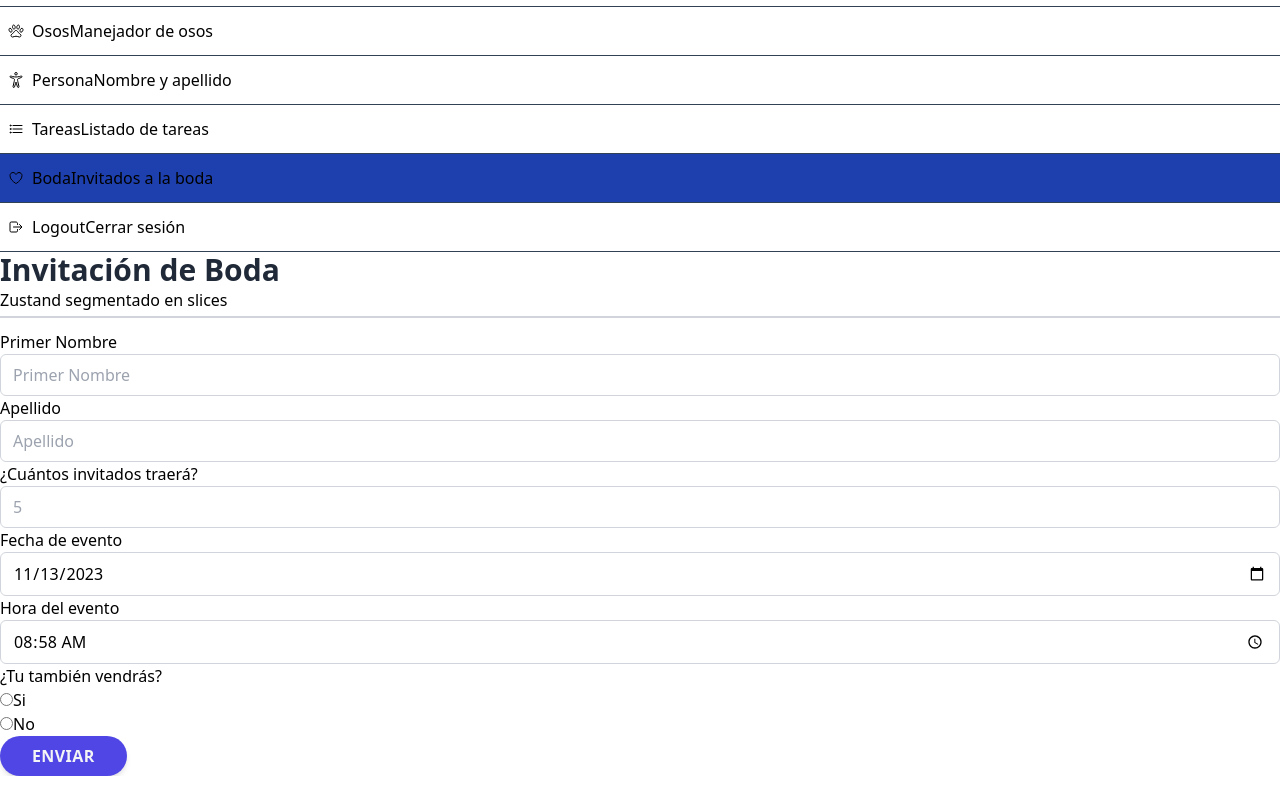
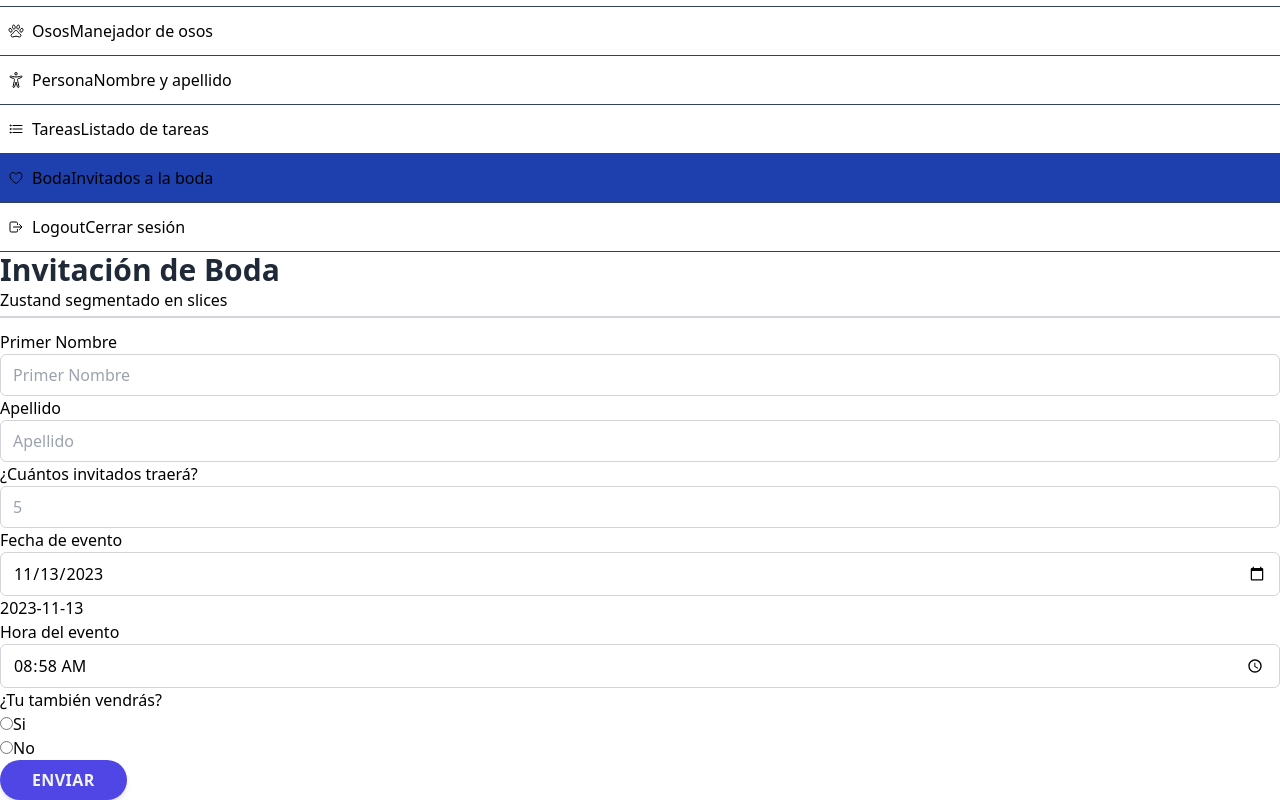
Before and after one commit to fabrogabrielandres/zustand, a React (Vite) app: page /dashboard/wedding-invitation in a window 1280 px wide. Shown: the part 450-1250 px from the top of the page. Before the commit the page ends 1226 px from the top, so only its background shows below. Built offline with nearby package versions, Linux system fonts and the light colour scheme; no server answers.

Commit message:
confirm slice

```diff
--- a/src/pages/03-slices/WeddingInvitationPage.tsx
+++ b/src/pages/03-slices/WeddingInvitationPage.tsx
@@ -11,6 +11,8 @@ export const WeddingInvitationPage = () => {
   const  eventYYYYMMDD = useWeddingBoundStore((state) => state.eventYYYYMMDD())
   const  eventHHMM = useWeddingBoundStore((state) => state.eventHHMM())
   const  setEventDate = useWeddingBoundStore((state) => state.setEventDate)
+  const  setEventTime = useWeddingBoundStore((state) => state.setEventTime)
+  const  setConfirm = useWeddingBoundStore((state) => state.setConfirm)
 
   const handleFirstName = (value:string)=>{{
     setFirstName(value)}
@@ -28,7 +30,16 @@ export const WeddingInvitationPage = () => {
   }
 
   const handleEventDate = (partialDate : string) => {
+    console.log(partialDate);
+
     setEventDate(partialDate)
+  }
+  const handleEventHours = (partialDate : string) => {
+    setEventTime(partialDate)
+  }
+
+  const handleConfirm = (value : boolean) => {
+    setConfirm(value)
   }
 
 
@@ -109,6 +120,7 @@ export const WeddingInvitationPage = () => {
                     value={eventYYYYMMDD}
                     onChange={(e)=>handleEventDate(e.target.value)}
                   />
+                  <span>{eventYYYYMMDD}</span>
                 </div>
               </div>
               <div className="w-full px-3 sm:w-1/2">
@@ -123,6 +135,7 @@ export const WeddingInvitationPage = () => {
                     name="eventTime"
                     id="eventTime"
                     value={eventHHMM}
+                    onChange={(e)=>handleEventHours(e.target.value)}
                     />
                 </div>
               </div>
@@ -139,10 +152,11 @@ export const WeddingInvitationPage = () => {
                     name="isComing"
                     id="radioButton1"
                     className="h-5 w-5"
-                  />
+                    onChange={()=>handleConfirm(true)}
+                    />
                   <label
                     className="pl-3 text-base font-medium text-[#07074D]"
-                  >
+                    >
                     Si
                   </label>
                 </div>
@@ -152,10 +166,11 @@ export const WeddingInvitationPage = () => {
                     name="isComing"
                     id="radioButton2"
                     className="h-5 w-5"
-                  />
+                    onChange={()=>handleConfirm(false)}
+                    />
                   <label
                     className="pl-3 text-base font-medium text-[#07074D]"
-                  >
+                    >
                     No
                   </label>
                 </div>
--- /dev/null
+++ b/src/store/widding/confirm.Slice.ts
@@ -0,0 +1,10 @@
+import { StateCreator, create } from 'zustand'
+
+export interface ConfirmInterface {
+  confirm : boolean;
+  setConfirm : (val : boolean) => void;
+}
+export const createConfirmSlice :  StateCreator<ConfirmInterface> = ((set)=>({
+    confirm : false,
+    setConfirm : (val:boolean) => set((_state) => ({ confirm : val }))
+}))
--- a/src/store/widding/dateSlice.ts
+++ b/src/store/widding/dateSlice.ts
@@ -4,16 +4,17 @@ import { StateCreator } from "zustand";
 export interface DateSlice {
   eventDate : Date;
   eventYYYYMMDD :()=>string;
-  eventHHMM     :()=>string;
+  eventHHMM :()=>string;
   setEventDate     :(partialDate:string)=>void;
+  setEventTime     :(partialDate:string)=>void;
 }
 
 export const createDateSlice : StateCreator<DateSlice> = ((set ,get)=>({
 
   eventDate : new Date(),
   eventYYYYMMDD : ()=>{
-      const eventHHMM = get().eventDate.toISOString().split("T")[0];
-      return eventHHMM
+      const YYYYMMDD = get().eventDate.toISOString().split("T")[0];
+      return YYYYMMDD
   },
   eventHHMM:()=>{
     const hours = get().eventDate.getHours().toString().padStart(2,"0");
@@ -21,17 +22,31 @@ export const createDateSlice : StateCreator<DateSlice> = ((set ,get)=>({
       return `${hours}:${minutes}`
   },
   setEventDate: (partialDate:string)=>{
+        console.log("slice",partialDate);
+
       set((state:DateSlice)=>
       {
             const date = new Date(partialDate)
             const month = date.getMonth();
-            const day = date.getDay();
+            const day = date.getDate();
             const year = date.getFullYear();
+
             const newDate = new Date(state.eventDate)
             newDate.setFullYear(year,month,day)
+            console.log("slice2",{month,day,year,newDate});
             return {eventDate:newDate}
         }
         )
     },
-    setHHMM: (hours:string)=>{set((state:DateSlice)=>({}))},
+    setEventTime: (hourAndMinute:string)=>{
+        set((state:DateSlice)=>{
+
+            const newDate = state.eventDate;
+            const hour  = hourAndMinute.split(":")[0];
+            const minut = hourAndMinute.split(":")[1];
+            console.log({hour,minut});
+            newDate.setHours(Number(hour),Number(minut));
+            return ({eventDate:newDate})
+        })
+    }
 }))
--- a/src/store/widding/index.ts
+++ b/src/store/widding/index.ts
@@ -3,13 +3,15 @@ import { PersonSlice, createPersonSlice } from "./person.Slice";
 import { GuestSLice, createWeddingSLice } from "./guests.Slice";
 import { devtools } from "zustand/middleware";
 import { DateSlice, createDateSlice } from "./dateSlice";
+import { ConfirmInterface, createConfirmSlice } from "./confirm.Slice";
 
-type ShareState = PersonSlice & GuestSLice & DateSlice;
+type ShareState = PersonSlice & GuestSLice & DateSlice & ConfirmInterface ;
 
 export const useWeddingBoundStore = create<ShareState>()(
     devtools((...a) => ({
   ...createPersonSlice(...a),
   ...createWeddingSLice(...a),
-  ...createDateSlice(...a)
+  ...createDateSlice(...a),
+  ...createConfirmSlice(...a)
 }))
 );
```
